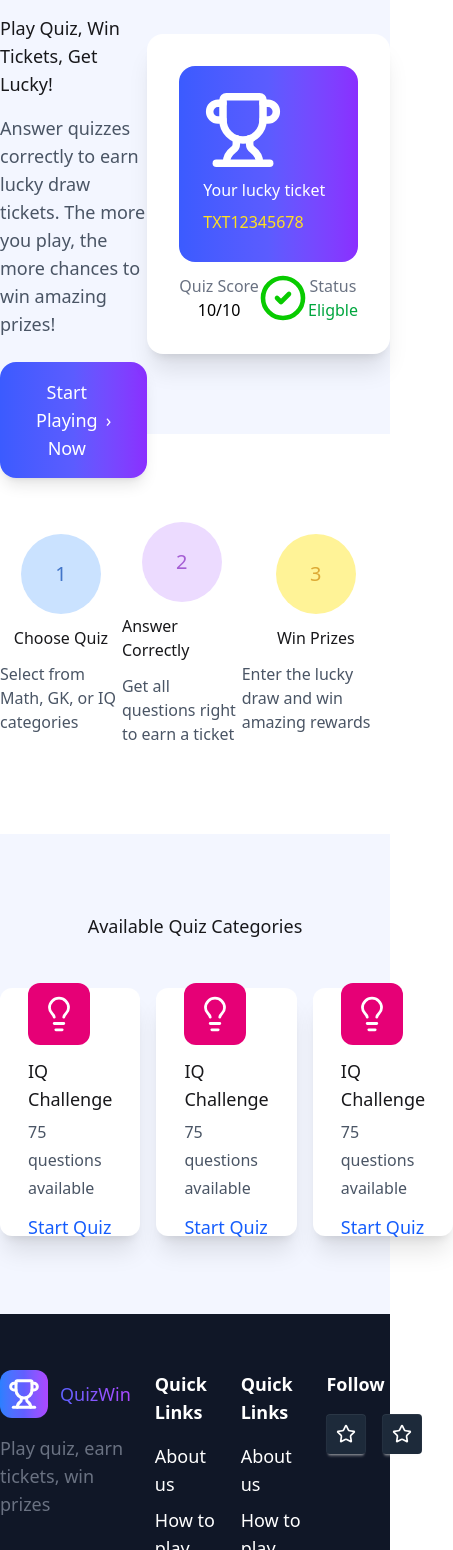
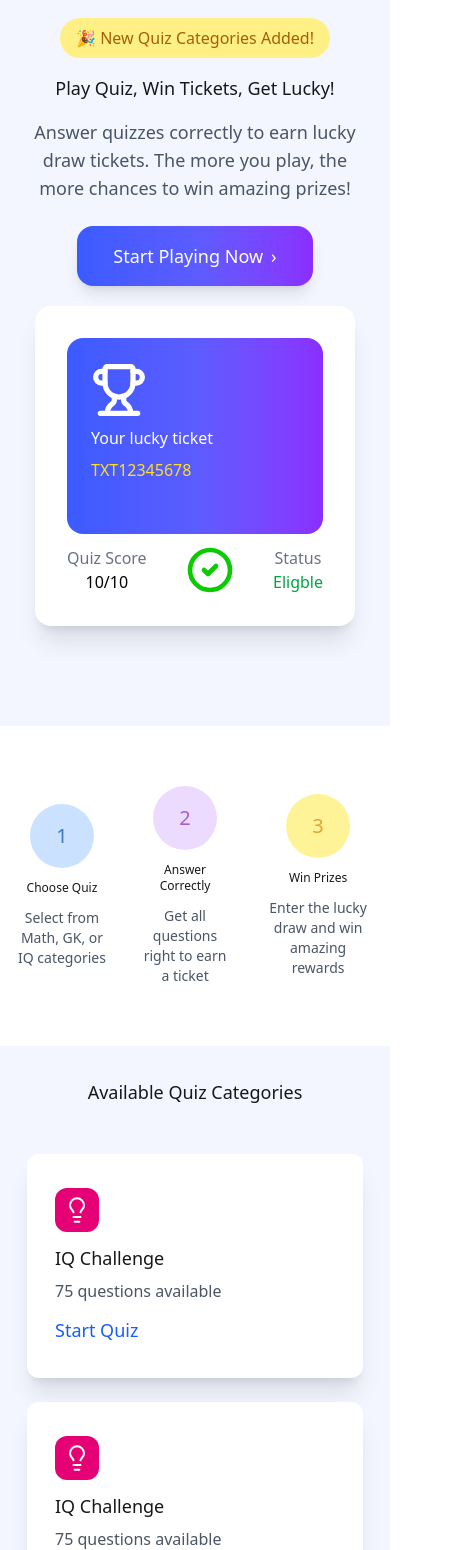
Before and after one commit to nguyenkhaan/quizzapp, a Next.js app: page / in a window 390 px wide. Shown: the part 118-1668 px from the top of the page, 453 px wide, since content can reach past the window. Built offline with nearby package versions, Linux system fonts and the light colour scheme.

Commit message:
feat(landing): responsive landing page

```diff
--- a/src/app/components/AvailbelQuiz.tsx
+++ b/src/app/components/AvailbelQuiz.tsx
@@ -3,10 +3,10 @@ import Quiz from "@/components/quiz"
 const AvailableQuiz = () =>
 {
     return (
-        <SectionLayout customStyle="h-120 bg-[#f3f6ff]">
-            <div className="w-full h-full gap-12 flex flex-col items-center justify-center">
+        <SectionLayout customStyle="lg:h-120 bg-[#f3f6ff]">
+            <div className="w-full lg:py-0 py-8 h-full gap-12 flex flex-col items-center justify-center">
                 <p className="w-full text-lg text-center">Available Quiz Categories</p>
-                <div className="w-full flex items-center justify-between gap-4">
+                <div className="w-full lg:flex-row flex-col flex items-center justify-between gap-6 lg:gap-4">
                     <Quiz />
                     <Quiz />
                     <Quiz />
--- a/src/app/components/Hero.tsx
+++ b/src/app/components/Hero.tsx
@@ -3,10 +3,10 @@ import { CircleCheck } from "lucide-react";
 import { Trophy } from "lucide-react";
 export function Card() {
    return (
-      <div className="rounded-2xl flex flex-col gap-3 shadow-xl w-170 h-80 bg-white p-8">
+      <div className="rounded-2xl max-lg:my-5 flex flex-col gap-3 shadow-xl w-80 max-lg:mx-auto md:w-120 lg:w-170 h-80 bg-white p-8">
          <div className="w-full flex-4 rounded-2xl bg-gradient-to-r from-[#3B5BFF] via-[#5B5CFF] p-6 to-[#8A2EFF]">
             <div className="inline-flex flex-col gap-2">
-                <Trophy size={80} color="white" strokeWidth={2.25} />
+                <Trophy className="lg:size-20 size-14" color="white" strokeWidth={2.25} />
                 <span className="text-base text-white">Your lucky ticket</span>
                 <span className="text-base text-yellow-300">TXT12345678</span>
             </div>
@@ -29,14 +29,14 @@ export function Card() {
 
 const Hero = () => {
    return (
-      <SectionLayout customStyle="h-120 py-24 bg-[#f3f6ff]">
-         <div className="w-full h-full flex items-center justify-between">
-            <div className="flex flex-col gap-4 items-start justify-center">
+      <SectionLayout customStyle="lg:h-120 py-20 px-8 lg:py-24 bg-[#f3f6ff]">
+         <div className="w-full h-full max-lg:flex-col lg:flex items-center justify-between">
+            <div className="flex flex-col gap-4 items-center lg:items-start justify-center">
                <button className="inline-flex items-center gap-2 px-4 py-2 rounded-full bg-yellow-200 text-yellow-700 font-medium text-base hover:bg-yellow-300 transition">
                   🎉 New Quiz Categories Added!
                </button>
                <span className="text-lg">Play Quiz, Win Tickets, Get Lucky!</span>
-               <span className="block max-w-120 text-lg text-gray-600">
+               <span className="block max-w-120 max-lg:text-center text-lg text-gray-600">
                   Answer quizzes correctly to earn lucky draw tickets. The more
                   you play, the more chances to win amazing prizes!
                </span>
--- a/src/app/components/SectionLayout.tsx
+++ b/src/app/components/SectionLayout.tsx
@@ -5,7 +5,7 @@ const SectionLayout = ({
 } : {customStyle? : string , children : React.ReactNode }) =>
 {
     return (
-        <div className={cn(customStyle , "w-screen relative left-1/2 right-1/2 -translate-x-1/2")}>
+        <div className={cn(customStyle , "w-screen relative left-1/2 right-1/2 -translate-x-1/2 lg:px-10")}>
             <section className="max-w-[1440px] h-full mx-auto">
                 {children}
             </section>
--- a/src/app/components/Statictic.tsx
+++ b/src/app/components/Statictic.tsx
@@ -29,10 +29,10 @@ const CardInformaton: CardType[] = [
 function Card({ title, description, backgroundHex, textHex , number }: CardType & { number : number }) {
    return (
       <div
-            className={cn("flex items-center gap-3 justify-center flex-col")}
+            className={cn("flex px-4 items-center gap-3 justify-center flex-col")}
         >
          <div
-            className={cn("rounded-full w-20 h-20 text-xl border-0 font-md flex items-center justify-center")}
+            className={cn("rounded-full w-16 h-16 lg:w-20 lg:h-20 text-xl border-0 font-md flex items-center justify-center")}
             style={{
                 backgroundColor : backgroundHex,
                 color: textHex
@@ -40,17 +40,17 @@ function Card({ title, description, backgroundHex, textHex , number }: CardType
             >
             {number}
          </div>
-         <span>{title}</span>
-         <span className="text-gray-600">{description}</span>
+         <span className="lg:text-base md:text-sm text-xs text-center">{title}</span>
+         <span className="text-gray-600 lg:text-base text-sm text-center">{description}</span>
       </div>
    );
 }
 const Statistic = () => {
    return (
-      <SectionLayout customStyle="h-100">
+      <SectionLayout customStyle="lg:h-100 h-80">
          <div className="w-full h-full gap-12 flex flex-col items-center justify-center">
             {/* <p className="w-full text-center text-lg">How It Works</p> */}
-            <div className="w-full  flex items-center justify-between">
+            <div className="w-full flex items-center justify-between">
                {CardInformaton.map((info, index) => {
                   return (
                      <Card
--- a/src/app/page.tsx
+++ b/src/app/page.tsx
@@ -8,7 +8,7 @@ const Home = () =>
     return(
         <>
             <Navbar />
-                <div className="pt-18">
+                <div className="pt-14 lg:pt-18">
                     <Hero />
                     <Statistic />
                     <AvailableQuiz />
--- a/src/components/footer.tsx
+++ b/src/components/footer.tsx
@@ -2,15 +2,15 @@ import { Logo } from "./navbar";
 import { Star } from "lucide-react";
 const Footer = () => {
    return (
-      <div className="w-screen h-80 bg-[#101727] py-14 relative left-1/2 right-1/2 -translate-x-1/2">
-         <div className="mx-auto max-w-[1440px]  gap-6 flex justify-between items-start">
+      <div className="w-screen py-8 bg-[#101727] px-8 lg:py-14 relative left-1/2 right-1/2 -translate-x-1/2">
+         <div className="mx-auto max-w-[1440px]  gap-6 lg:flex-row flex-col flex justify-between items-start">
             <div className="flex-1">
                <Logo />
                <span className="text-gray-500 my-4 block text-lg">
                   Play quiz, earn tickets, win prizes
                </span>
             </div>
-            <div className="flex flex-4 gap-4 justify-evenly items-start">
+            <div className="flex max-lg:w-full lg:flex-4 gap-4 justify-between lg:justify-evenly items-start">
                <ul className="text-white text-lg">
                   <li className="font-semibold mb-4">Quick Links</li>
                   <li className="my-2">About us</li>
@@ -32,16 +32,17 @@ const Footer = () => {
                      <button className="text-white p-2 font-semibold btn btn-square border-0 bg-[#1d2a3a]">
                         <Star size={20} />
                      </button>
-
-
+                     <button className="text-white p-2 font-semibold btn btn-square border-0 bg-[#1d2a3a]">
+                        <Star size={20} />
+                     </button>
                   </div>
                </ul>
             </div>
          </div>
-         <div className="mx-auto h-0.5 bg-gray-500 my-7 max-w-[1440px]">
-
-         </div>
-         <p className="w-full text-center text-gray-500 text-lg">© 2026 QuizWin. All rights reserved.</p>
+         <div className="mx-auto h-[1px] bg-gray-500 my-7 max-w-[1440px]"></div>
+         <p className="w-full text-center text-gray-500 text-base lg:text-lg">
+            © 2026 QuizWin. All rights reserved.
+         </p>
       </div>
    );
 };
--- a/src/components/navbar.tsx
+++ b/src/components/navbar.tsx
@@ -8,9 +8,9 @@ export function Logo() {
          bg-clip-text text-transparent"
       >
          <div className="p-2 rounded-xl cursor-pointer bg-gradient-to-r from-blue-500 via-indigo-500 to-purple-500">
-            <Trophy size={32} color="white" strokeWidth={2.25} />
+            <Trophy className="lg:size-8 size-5" color="white" strokeWidth={2.25} />
          </div>
-         <span className="font-md">QuizWin</span>
+         <span className="font-md text-sm lg:text-base">QuizWin</span>
       </div>
    );
 }
@@ -20,7 +20,8 @@ const Navbar = () => {
          className="
         fixed top-0 left-0 right-0
         z-[99999]
-        h-18
+        h-14
+        lg:h-18
         w-full
         bg-white/70
         shadow-lg
--- a/src/components/quiz.tsx
+++ b/src/components/quiz.tsx
@@ -2,9 +2,9 @@ import { Lightbulb } from "lucide-react"
 const Quiz = () =>
 {
     return (
-        <div className="w-[464px] text-lg cursor-pointer h-62 bg-white p-5 flex flex-col items-start px-7 justify-center gap-3 rounded-xl shadow-xl">
-            <div className="p-3 rounded-xl bg-pink-600">
-                <Lightbulb color="white" size={38} strokeWidth={1.75} />
+        <div className="w-84 md:w-120 lg:w-[464px] text-lg cursor-pointer h-56 lg:h-62 bg-white p-5 flex flex-col items-start px-7 justify-center gap-3 rounded-xl shadow-xl">
+            <div className="p-2 lg:p-3 rounded-xl bg-pink-600">
+                <Lightbulb className="lg:size-10 size-7" color="white" size={38} strokeWidth={1.75} />
             </div>
             <div>
                 <h2 className="mb-1">IQ Challenge</h2>
```
Lines whose indentation alone changed are shown as unchanged.
